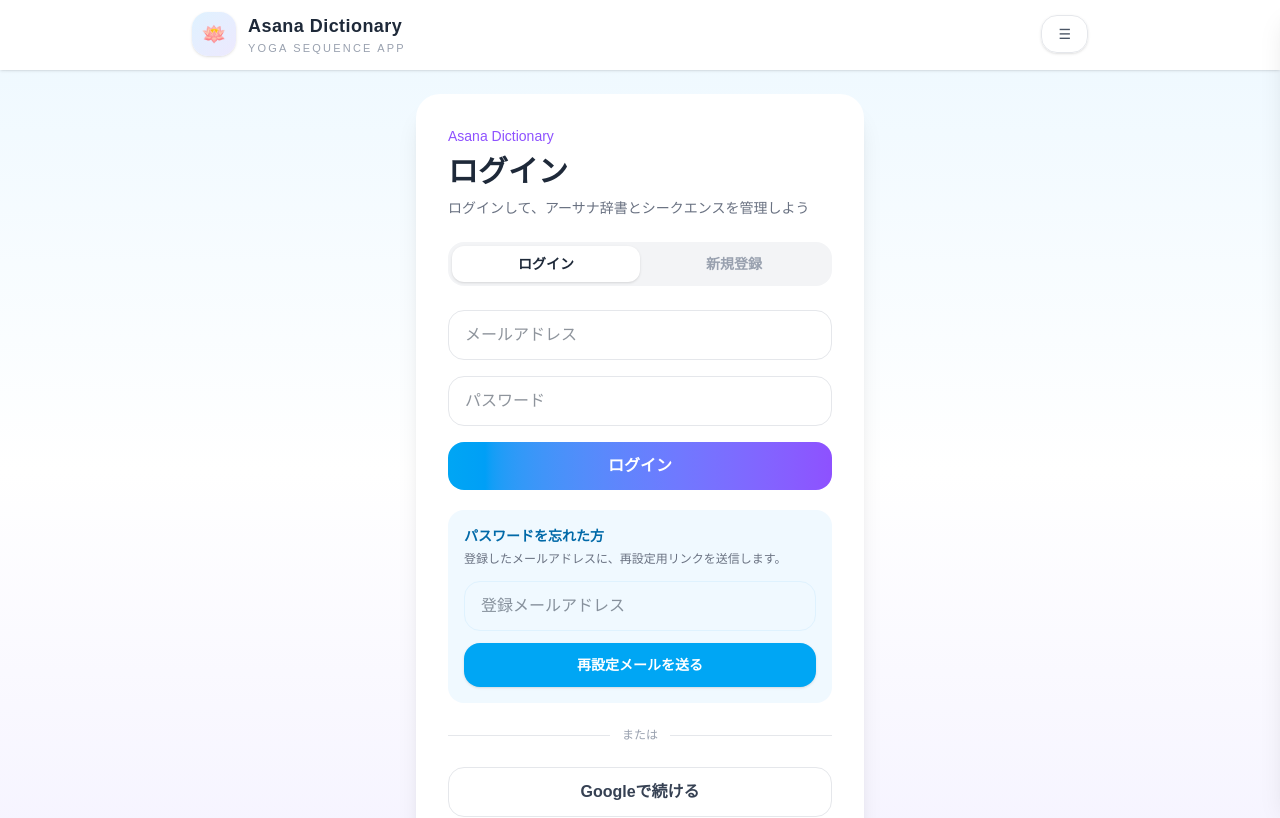
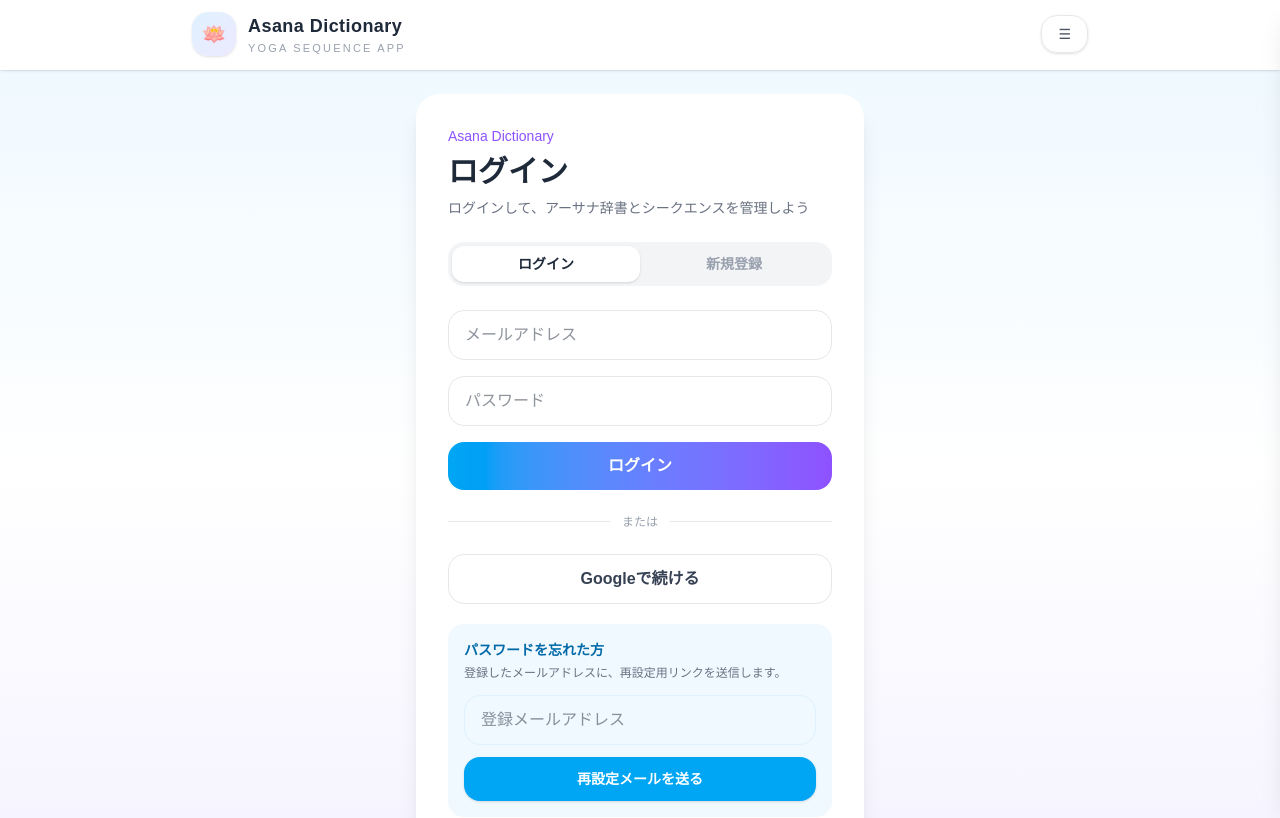
Before and after one commit to mika11247/asana-dictionary, a Next.js app: page /login in a window 1280 px wide. Shown: the top 818 px of the page. Built offline with nearby package versions, Linux system fonts and the light colour scheme; no server answers.

Commit message:
パースワード忘れ対策2

```diff
--- a/app/login/page.js
+++ b/app/login/page.js
@@ -31,11 +31,7 @@ export default function LoginPage() {
 
     try {
       if (isSignup) {
-        const { error } = await supabase.auth.signUp({
-          email,
-          password,
-        });
-
+        const { error } = await supabase.auth.signUp({ email, password });
         if (error) throw error;
 
         setMessage("確認メールを送信しました✨ メール内のリンクを確認してください。");
@@ -176,6 +172,20 @@ export default function LoginPage() {
           </button>
         </form>
 
+        <div className="my-6 flex items-center gap-3">
+          <div className="h-px flex-1 bg-gray-200" />
+          <span className="text-xs text-gray-400">または</span>
+          <div className="h-px flex-1 bg-gray-200" />
+        </div>
+
+        <button
+          type="button"
+          onClick={handleGoogleLogin}
+          className="w-full rounded-2xl border border-gray-200 px-4 py-3 font-bold text-gray-700 transition hover:bg-gray-50"
+        >
+          Googleで続ける
+        </button>
+
         {!isSignup && (
           <div className="mt-5 rounded-2xl bg-sky-50 p-4">
             <p className="text-sm font-bold text-sky-700">
@@ -205,20 +215,6 @@ export default function LoginPage() {
           </div>
         )}
 
-        <div className="my-6 flex items-center gap-3">
-          <div className="h-px flex-1 bg-gray-200" />
-          <span className="text-xs text-gray-400">または</span>
-          <div className="h-px flex-1 bg-gray-200" />
-        </div>
-
-        <button
-          type="button"
-          onClick={handleGoogleLogin}
-          className="w-full rounded-2xl border border-gray-200 px-4 py-3 font-bold text-gray-700 transition hover:bg-gray-50"
-        >
-          Googleで続ける
-        </button>
-
         {isSignup && (
           <p className="mt-4 text-xs leading-relaxed text-gray-400">
             登録後、確認メールが届く場合があります。メール内のリンクを開いてからログインしてください。
```
